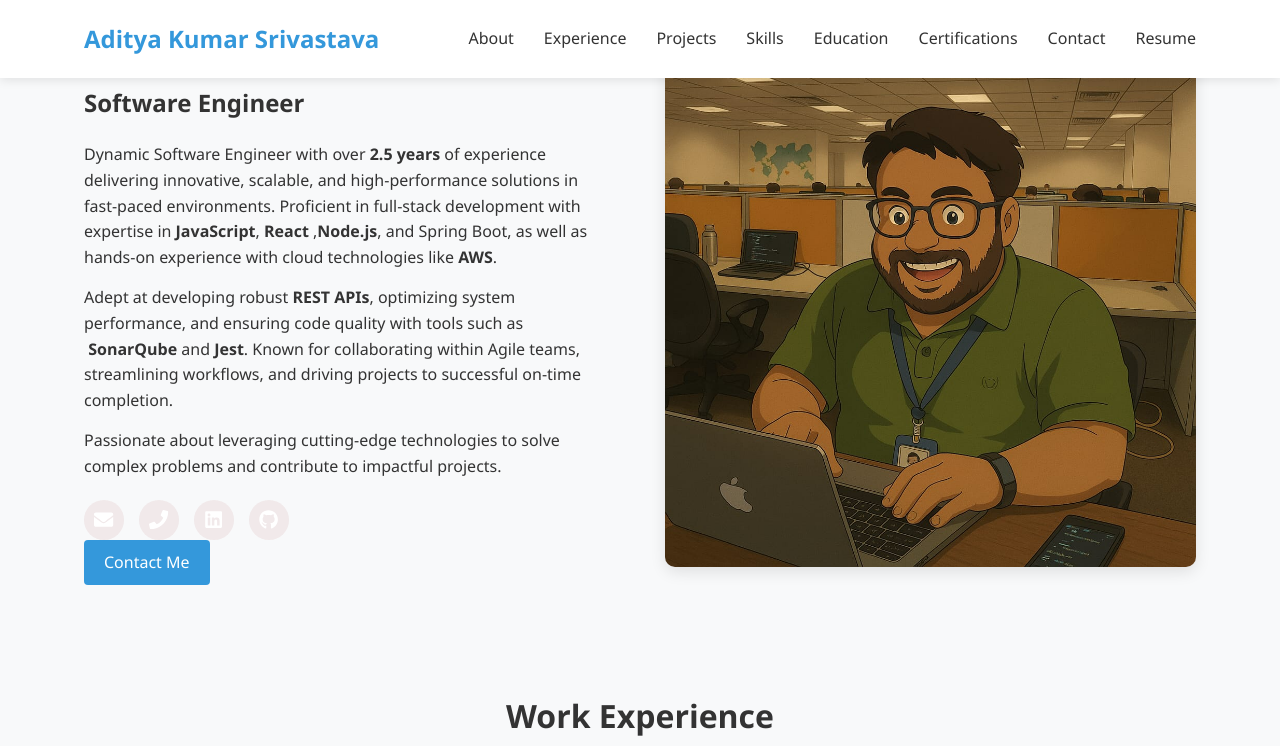
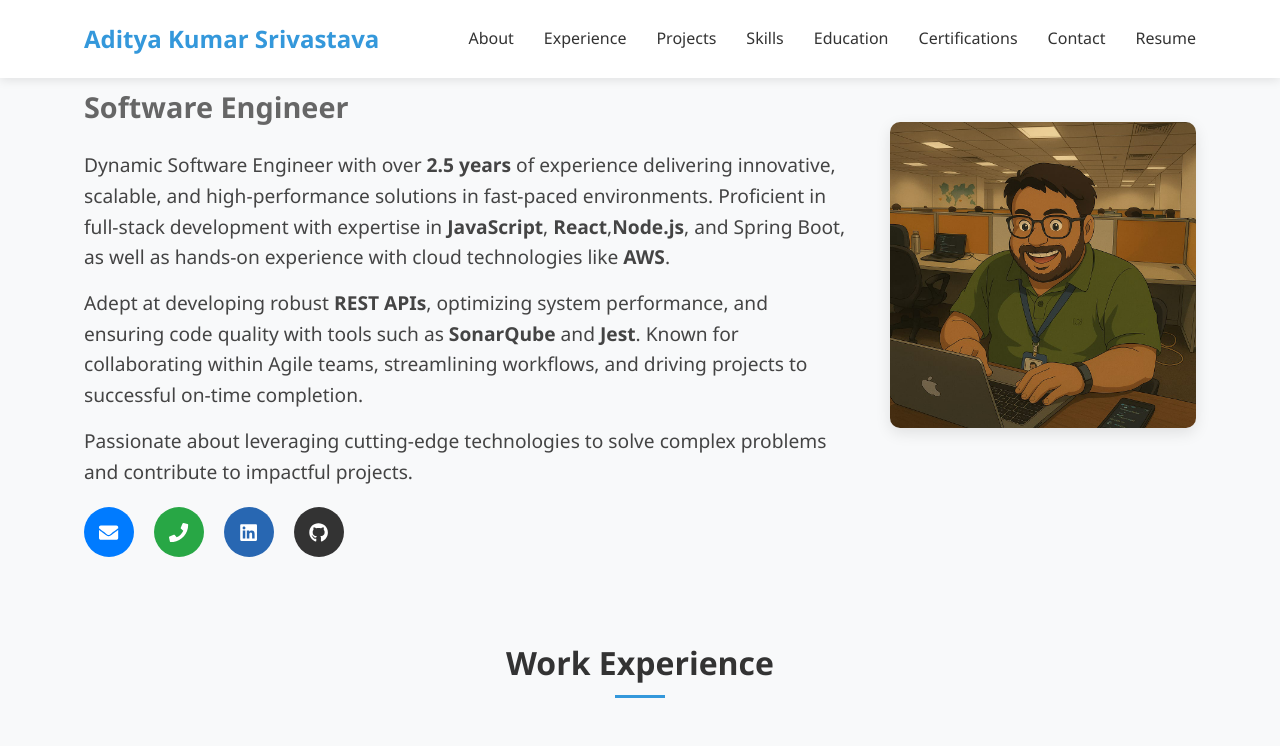
Before and after one commit to adityaSrivastava29/adityasrivastava29.github.io, a React (Create React App) app: page / in a window 1280 px wide. Shown: the top 746 px of the page. Built offline with nearby package versions, Linux system fonts and the light colour scheme.

Commit message:
Update About.js

```diff
--- a/src/components/About.js
+++ b/src/components/About.js
@@ -1,42 +1,94 @@
+//
+
+
+// src/components/About.js
+// src/components/About.js
 import React from 'react';
 import { FaLinkedin, FaGithub, FaEnvelope, FaPhone } from 'react-icons/fa';
-import adityaPic  from '../Assets/aditya-kumar-pic.jpeg';
+import adityaPic from '../Assets/aditya-kumar-pic.jpeg';
+
 const About = () => {
   return (
     <section id="about" className="container">
-      <div className="about">
-        <div className="about-content">
-          <h1>Aditya Kumar</h1>
-          <h3>Software Engineer</h3>
-          <p>
-            Dynamic Software Engineer with over <strong>2.5 </strong> <strong>years</strong> of experience delivering innovative, scalable, and high-performance
-            solutions in fast-paced environments. Proficient in full-stack development with expertise in <strong>JavaScript</strong>, <strong>React </strong>,
-            <strong>Node.js</strong>, and Spring Boot, as well as hands-on experience with cloud technologies like  <strong>AWS</strong>.
+      <div className="about" style={{ display: 'flex', alignItems: 'center', gap: '40px' }}>
+        <div className="about-content" style={{ flex: 2.5 }}>
+          <h1 style={{ fontSize: '2.5rem', fontWeight: 'bold', color: '#333' }}>Aditya Kumar</h1>
+          <h3 style={{ fontSize: '1.8rem', color: '#666', marginBottom: '20px' }}>Software Engineer</h3>
+          <p style={{ fontSize: '1.2rem', color: '#444', marginBottom: '15px' }}>
+            Dynamic Software Engineer with over <strong>2.5 years</strong> of experience delivering innovative, scalable, and high-performance
+            solutions in fast-paced environments. Proficient in full-stack development with expertise in <strong>JavaScript</strong>, <strong>React</strong>,
+            <strong>Node.js</strong>, and Spring Boot, as well as hands-on experience with cloud technologies like <strong>AWS</strong>.
           </p>
-          <p>
-            Adept at developing robust <strong>REST APIs</strong>, optimizing system performance, and ensuring code quality with tools such as
-    &nbsp;<strong>SonarQube</strong> and <strong>Jest</strong>. Known for collaborating within Agile teams, streamlining workflows, and driving
+          <p style={{ fontSize: '1.2rem', color: '#444', marginBottom: '15px' }}>
+            Adept at developing robust <strong>REST APIs</strong>, optimizing system performance, and ensuring code quality with tools such as&nbsp;
+            <strong>SonarQube</strong> and <strong>Jest</strong>. Known for collaborating within Agile teams, streamlining workflows, and driving
             projects to successful on-time completion.
           </p>
-          <p>
+          <p style={{ fontSize: '1.2rem', color: '#444', marginBottom: '20px' }}>
             Passionate about leveraging cutting-edge technologies to solve complex problems and contribute to impactful projects.
           </p>
-          <div className="social-links" style={{ display: 'flex', gap: '15px', marginTop: '20px' }}>
-            <a href="mailto:adityasrivastava.niet@gmail.com" aria-label="Email">
+          <div className="social-links" style={{
+            display: 'flex',
+            gap: '20px',
+            marginTop: '20px',
+            fontSize: '1.8rem',
+          }}>
+            <a href="mailto:adityasrivastava.niet@gmail.com" style={{
+              display: 'flex',
+              alignItems: 'center',
+              justifyContent: 'center',
+              width: '50px',
+              height: '50px',
+              borderRadius: '50%',
+              backgroundColor: '#007BFF',
+              color: '#fff',
+              textDecoration: 'none',
+              transition: 'transform 0.3s',
+            }} aria-label="Email">
               <FaEnvelope />
             </a>
-            <a href="tel:+918840591937" aria-label="Phone">
+            <a href="tel:+918840591937" style={{
+              display: 'flex',
+              alignItems: 'center',
+              justifyContent: 'center',
+              width: '50px',
+              height: '50px',
+              borderRadius: '50%',
+              backgroundColor: '#28a745',
+              color: '#fff',
+              textDecoration: 'none',
+              transition: 'transform 0.3s',
+            }} aria-label="Phone">
               <FaPhone />
             </a>
-            <a href="https://www.linkedin.com/in/adityakumar29" target="_blank" rel="noopener noreferrer" aria-label="LinkedIn">
+            <a href="https://www.linkedin.com/in/adityakumar29" target="_blank" rel="noopener noreferrer" style={{
+              display: 'flex',
+              alignItems: 'center',
+              justifyContent: 'center',
+              width: '50px',
+              height: '50px',
+              borderRadius: '50%',
+              backgroundColor: '#2867B2',
+              color: '#fff',
+              textDecoration: 'none',
+              transition: 'transform 0.3s',
+            }} aria-label="LinkedIn">
               <FaLinkedin />
             </a>
-            <a href="https://github.com/adityaSrivastava29" target="_blank" rel="noopener noreferrer" aria-label="GitHub">
+            <a href="https://github.com/adityaSrivastava29" target="_blank" rel="noopener noreferrer" style={{
+              display: 'flex',
+              alignItems: 'center',
+              justifyContent: 'center',
+              width: '50px',
+              height: '50px',
+              borderRadius: '50%',
+              backgroundColor: '#333',
+              color: '#fff',
+              textDecoration: 'none',
+              transition: 'transform 0.3s',
+            }} aria-label="GitHub">
               <FaGithub />
             </a>
-          </div>
-          <div style={{ marginBottom: '25px' }}>
-            <a href="#contact" className="btn">Contact Me</a>
           </div>
         </div>
         <div className="about-image">
```
